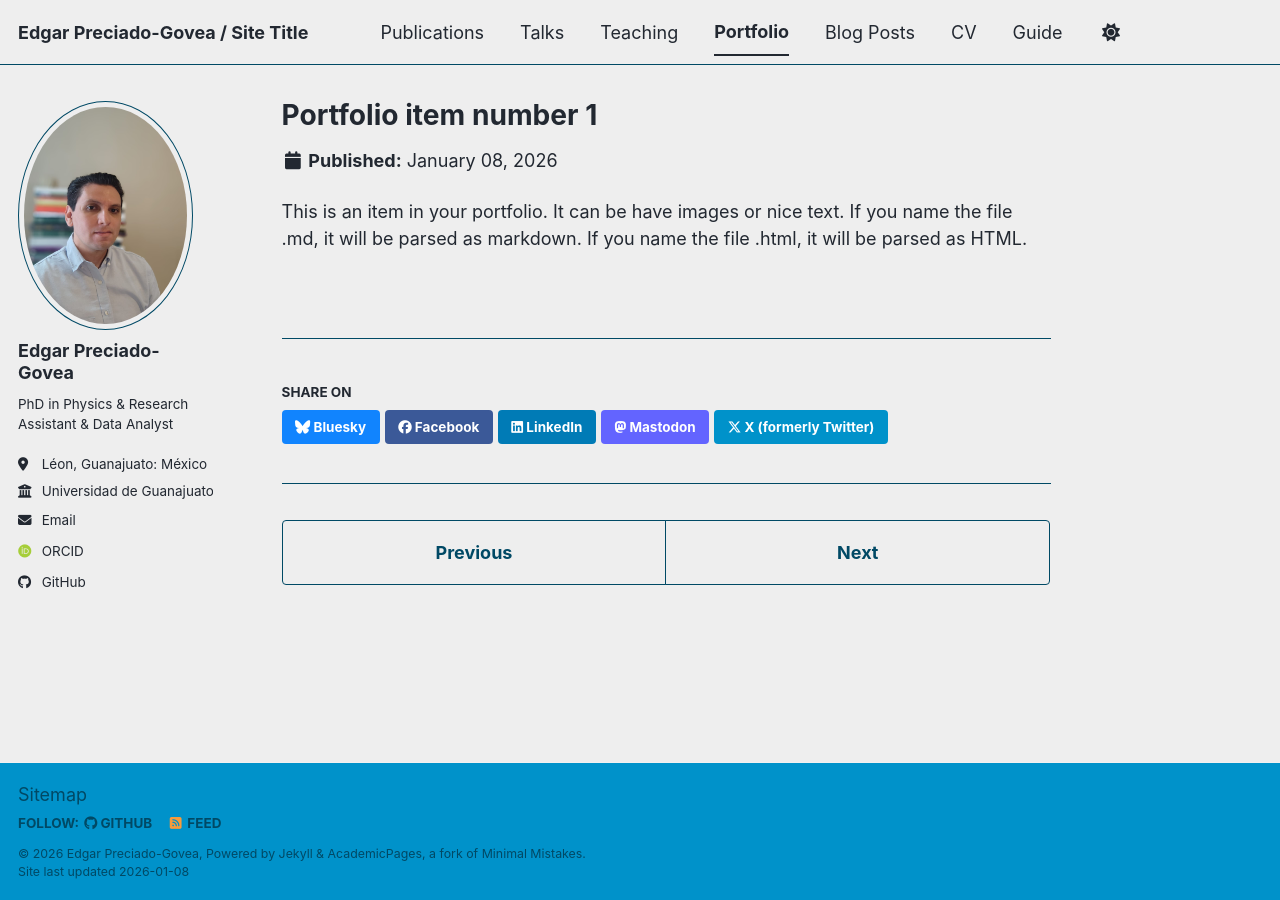
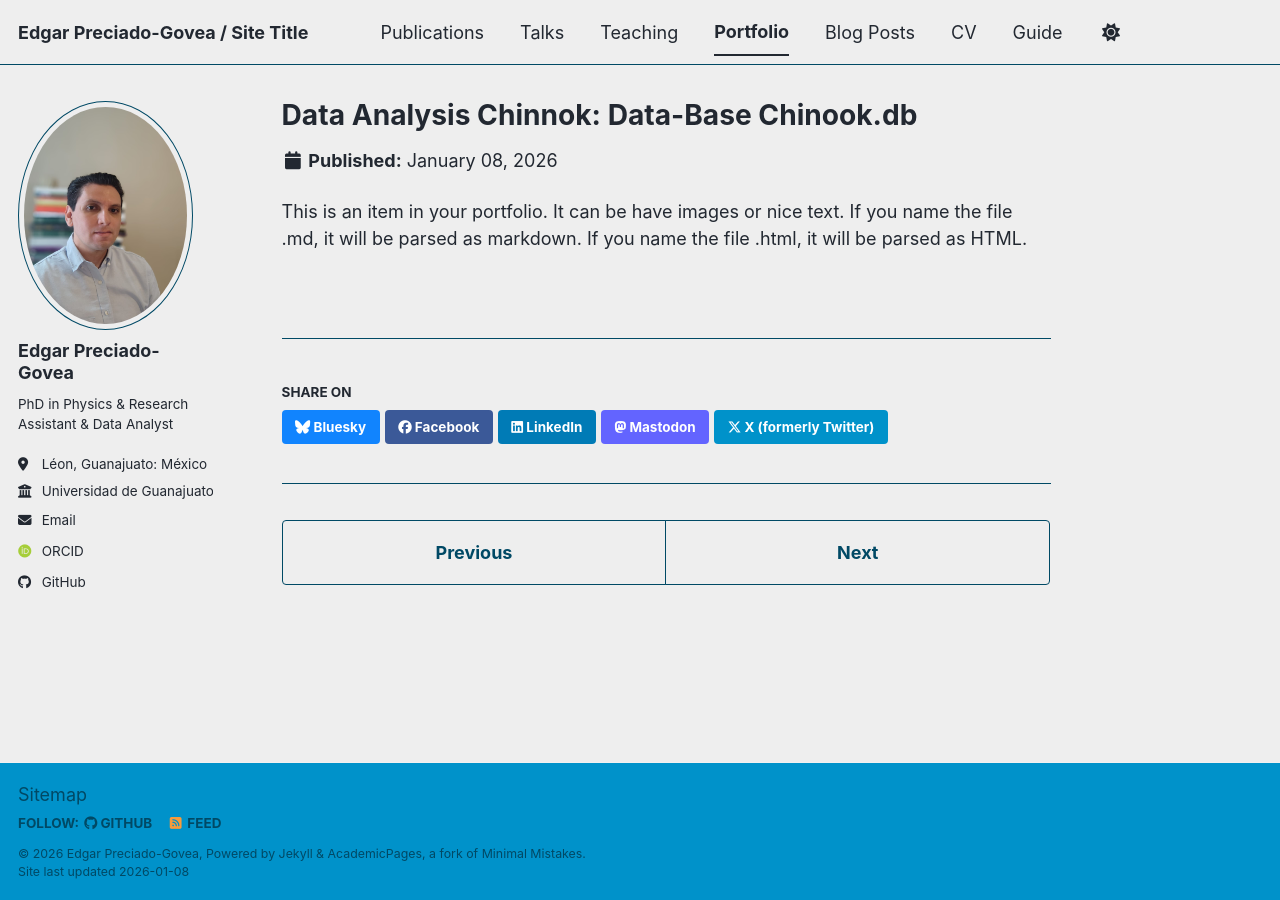
Before and after one commit to edgargovea/edgarpgovea.github.io, a Jekyll site: the page built from _portfolio/portfolio-1.md, in a window 1280 px wide. Built offline with Jekyll 4.4.1, drawn with Linux system fonts in a browser that asks for light colours; some web fonts are replaced; a script bundle is joined from its source files by our own code; library files that are not in the unit come from our copies; a file with an impossible date is left out.

Commit message:
Update portfolio-1.md

```diff
--- a/_portfolio/portfolio-1.md
+++ b/_portfolio/portfolio-1.md
@@ -1,6 +1,6 @@
 ---
-title: "Portfolio item number 1"
-excerpt: "Short description of portfolio item number 1<br/><img src='/images/500x300.png'>"
+title: "Data Analysis Chinnok: Data-Base Chinook.db "
+excerpt: "Proyecto de práctica en SQLite usando la base de datos de ejemplo Chinook. item number 1<br/><img src='/images/500x300.png'>"
 collection: portfolio
 ---
 
```
